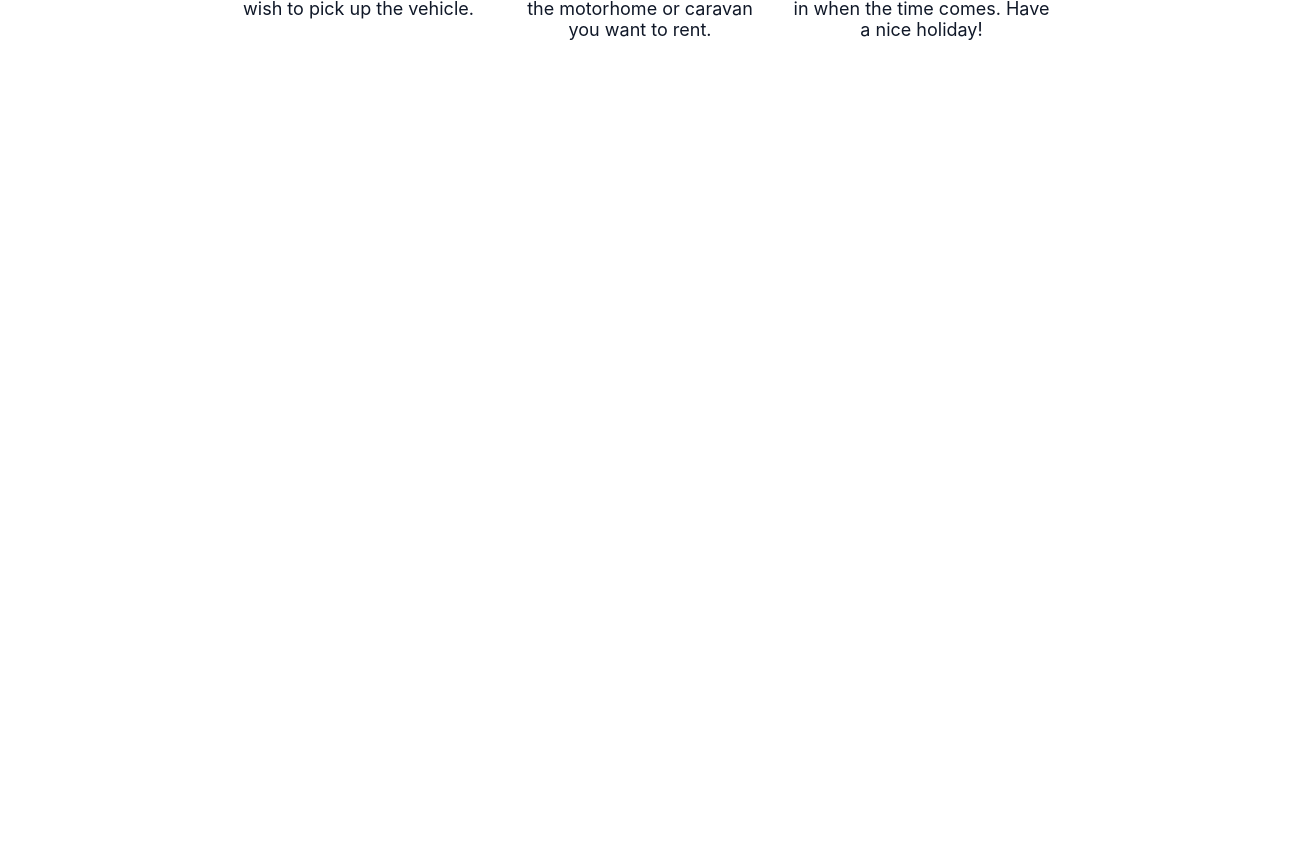
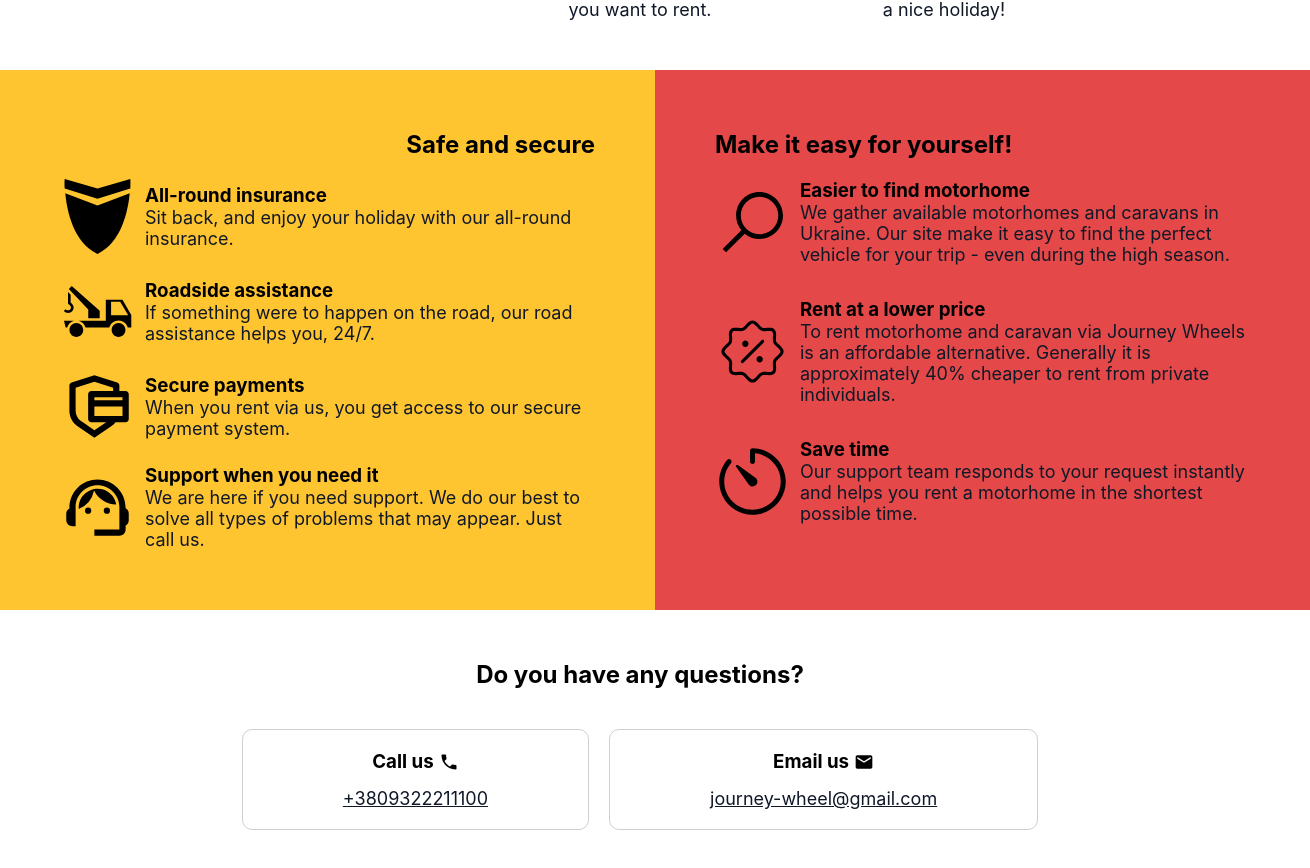
Before and after one commit to OnishYurii/CamperRent, a React (Vite) app: page / in a window 1280 px wide. Shown: the part 760-1628 px from the top of the page, 1310 px wide, since content can reach past the window. Before the commit the page ends 840 px from the top, so only its background shows below. Built offline with nearby package versions, Linux system fonts and the light colour scheme.

Commit message:
Home page in progress

```diff
--- a/src/pages/HomePage/HomePage.jsx
+++ b/src/pages/HomePage/HomePage.jsx
@@ -2,10 +2,13 @@ import css from "./HomePage.module.css"
 import Image from "../../image/homeIMG.webp"
 import { AiTwotoneFileAdd } from "react-icons/ai"
 import { FcKey, FcSearch } from "react-icons/fc"
-// import { ImShield } from "react-icons/im"
-// import { GiTowTruck } from "react-icons/gi"
-// import { RiSecurePaymentLine } from "react-icons/ri"
-// import { MdOutlineSupportAgent } from "react-icons/md"
+import { LiaSearchSolid } from "react-icons/lia"
+import { CiDiscount1 } from "react-icons/ci"
+import { RxTimer } from "react-icons/rx"
+import { ImShield } from "react-icons/im"
+import { GiTowTruck } from "react-icons/gi"
+import { RiSecurePaymentLine } from "react-icons/ri"
+import { MdOutlineSupportAgent, MdLocalPhone, MdEmail } from "react-icons/md"
 
 export const HomePage = () => {
   return (
@@ -13,6 +16,7 @@ export const HomePage = () => {
       <img src={Image} alt="CamperImage" className={css.img} />
       <div className={css.page}>
         <h2>How does it work?</h2>
+
         <ul className={css.listOfWork}>
           <li className={css.listWorkItem}>
             <FcSearch className={css.listWorkIcons} />
@@ -38,6 +42,122 @@ export const HomePage = () => {
             </p>
           </li>
         </ul>
+
+        <div className={css.wrapForPerksLists}>
+          <div className={css.wrapForLeftPerks}>
+            <h2>Safe and secure</h2>
+            <ul className={css.listOfPerksLeft}>
+              <li className={css.itemOfPerks}>
+                <ImShield className={css.listWorkIcons} />
+                <div>
+                  <h3>All-round insurance</h3>
+                  <p className={css.listPerksText}>
+                    Sit back, and enjoy your holiday with our all-round
+                    insurance.
+                  </p>
+                </div>
+              </li>
+              <li className={css.itemOfPerks}>
+                <GiTowTruck className={css.listWorkIcons} />
+                <div>
+                  <h3>Roadside assistance</h3>
+                  <p className={css.listPerksText}>
+                    If something were to happen on the road, our road assistance
+                    helps you, 24/7.
+                  </p>
+                </div>
+              </li>
+              <li className={css.itemOfPerks}>
+                <RiSecurePaymentLine className={css.listWorkIcons} />
+                <div>
+                  <h3>Secure payments</h3>
+                  <p className={css.listPerksText}>
+                    When you rent via us, you get access to our secure payment
+                    system.
+                  </p>
+                </div>
+              </li>
+              <li className={css.itemOfPerks}>
+                <MdOutlineSupportAgent className={css.listWorkIcons} />
+                <div>
+                  <h3>Support when you need it</h3>
+                  <p className={css.listPerksText}>
+                    We are here if you need support. We do our best to solve all
+                    types of problems that may appear. Just call us.
+                  </p>
+                </div>
+              </li>
+            </ul>
+          </div>
+
+          <div className={css.wrapForRightPerks}>
+            <h2>Make it easy for yourself!</h2>
+            <ul className={css.listOfPerksRight}>
+              <li className={css.itemOfPerks}>
+                <LiaSearchSolid className={css.listWorkIcons} />
+                <div>
+                  <h3>Easier to find motorhome</h3>
+                  <p className={css.listPerksText}>
+                    We gather available motorhomes and caravans in Ukraine. Our
+                    site make it easy to find the perfect vehicle for your trip
+                    - even during the high season.
+                  </p>
+                </div>
+              </li>
+              <li className={css.itemOfPerks}>
+                <CiDiscount1 className={css.listWorkIcons} />
+                <div>
+                  <h3>Rent at a lower price</h3>
+                  <p className={css.listPerksText}>
+                    To rent motorhome and caravan via Journey Wheels is an
+                    affordable alternative. Generally it is approximately 40%
+                    cheaper to rent from private individuals.
+                  </p>
+                </div>
+              </li>
+              <li className={css.itemOfPerks}>
+                <RxTimer className={css.listWorkIcons} />
+                <div>
+                  <h3>Save time</h3>
+                  <p className={css.listPerksText}>
+                    Our support team responds to your request instantly and
+                    helps you rent a motorhome in the shortest possible time.
+                  </p>
+                </div>
+              </li>
+            </ul>
+          </div>
+        </div>
+
+        <div className={css.wrapForContacts}>
+          <h2>Do you have any questions?</h2>
+          <ul className={css.listOfContacts}>
+            <li className={css.itemOfContacts}>
+              <h3 className={css.h3ForContacts}>
+                Call us <MdLocalPhone className={css.iconsForContacts} />
+              </h3>
+              <a
+                href="tel:+3809322211100"
+                aria-label="call us"
+                className={css.contactLink}
+              >
+                +3809322211100
+              </a>
+            </li>
+            <li className={css.itemOfContacts}>
+              <h3 className={css.h3ForContacts}>
+                Email us <MdEmail className={css.iconsForContacts} />
+              </h3>
+              <a
+                href="mailto: journey-wheel@gmail.com"
+                aria-label="send an email "
+                className={css.contactLink}
+              >
+                journey-wheel@gmail.com
+              </a>
+            </li>
+          </ul>
+        </div>
       </div>
     </div>
   )
--- a/src/pages/HomePage/HomePage.module.css
+++ b/src/pages/HomePage/HomePage.module.css
@@ -1,8 +1,7 @@
 .page {
-  padding: 40px 60px;
   display: flex;
   flex-direction: column;
-  gap: 30px;
+  gap: 50px;
   align-items: center;
 }
 
@@ -39,3 +38,89 @@
   width: 75px;
   height: 75px;
 }
+
+.wrapForPerksLists {
+  display: flex;
+  width: 100%;
+}
+
+.wrapForLeftPerks {
+  width: 100%;
+  padding: 60px;
+  background-color: var(--background-header);
+  display: flex;
+  flex-direction: column;
+  align-items: flex-end;
+}
+
+.wrapForRightPerks {
+  width: 100%;
+  padding: 60px;
+  background-color: var(--button-active);
+}
+
+.listOfPerksRight {
+  margin-top: 20px;
+  display: flex;
+  flex-direction: column;
+  gap: 33px;
+}
+
+.listOfPerksLeft {
+  margin-top: 20px;
+  display: flex;
+  flex-direction: column;
+  gap: 20px;
+}
+
+.itemOfPerks {
+  display: flex;
+  align-items: center;
+  gap: 10px;
+}
+
+.listPerksText {
+  color: var(--main-text);
+  font-size: 18px;
+  width: 450px;
+}
+
+.wrapForContacts {
+  display: flex;
+  flex-direction: column;
+  align-items: center;
+  padding-bottom: 50px;
+}
+
+.listOfContacts {
+  margin-top: 40px;
+  display: flex;
+  gap: 20px;
+}
+
+.itemOfContacts {
+  padding: 20px 100px;
+  border: 1px solid rgba(16, 24, 40, 0.2);
+  border-radius: 10px;
+  display: flex;
+  flex-direction: column;
+  align-items: center;
+  gap: 15px;
+}
+
+.contactLink {
+  color: var(--main-text);
+  font-size: 18px;
+  text-decoration: underline;
+}
+
+.h3ForContacts {
+  display: flex;
+  align-items: center;
+  gap: 5px;
+}
+
+.iconsForContacts {
+  width: 20px;
+  height: 20px;
+}
```
